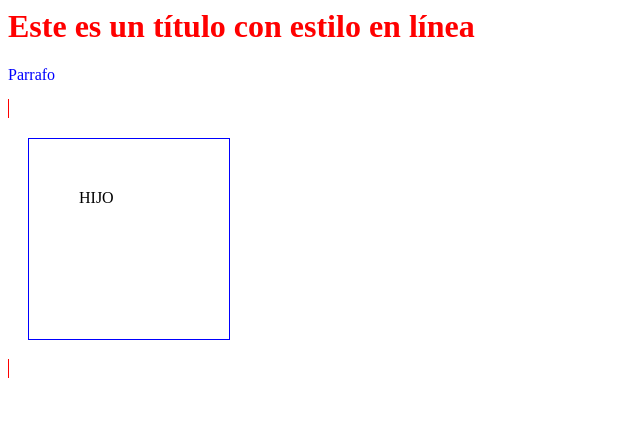
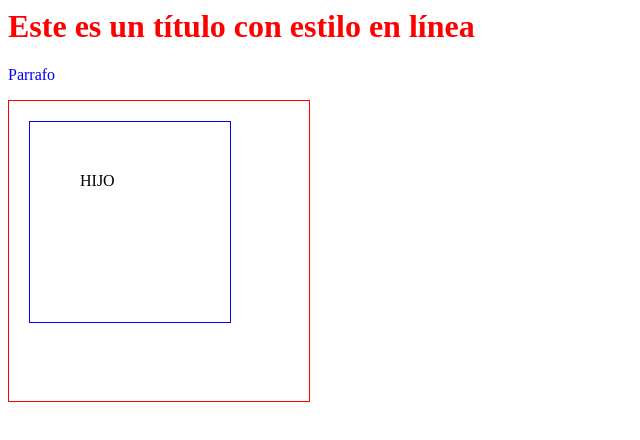
Before and after one commit to jsf0x/modulo8, a plain HTML site: page index.html in a window 1280 px wide. Shown: the whole page, without its empty margins (0-640 px from the left). Drawn offline with Linux system fonts and the light colour scheme.

Commit message:
Se corrige un error en el padre

```diff
--- a/index.html
+++ b/index.html
@@ -19,7 +19,7 @@
     <body>
         <h1 style="color:red">Este es un título con estilo en línea</h1>
         <p style="color:#0000FF">Parrafo</p>
-        <di id="padre">
+        <div id="padre">
             <div id="hijo">HIJO</div>
         </di>
     </body>
```
